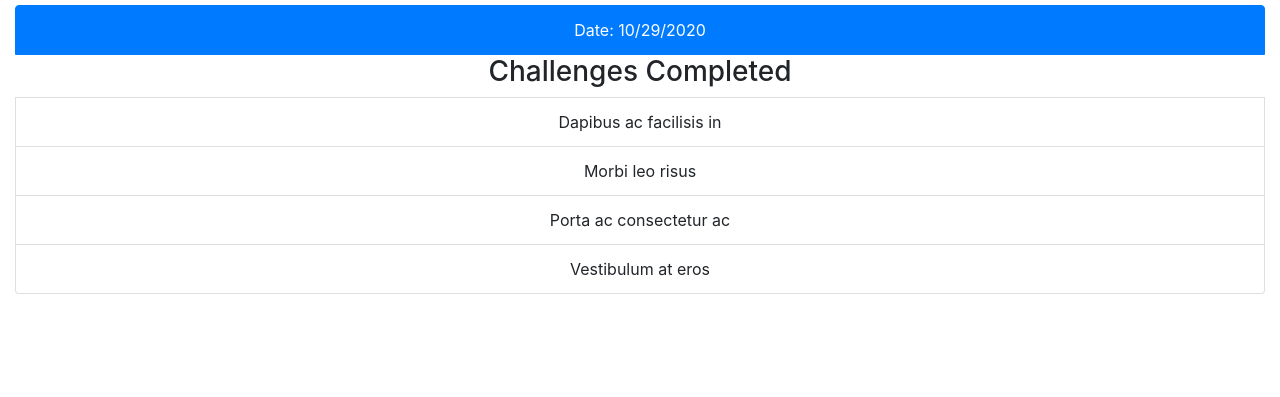
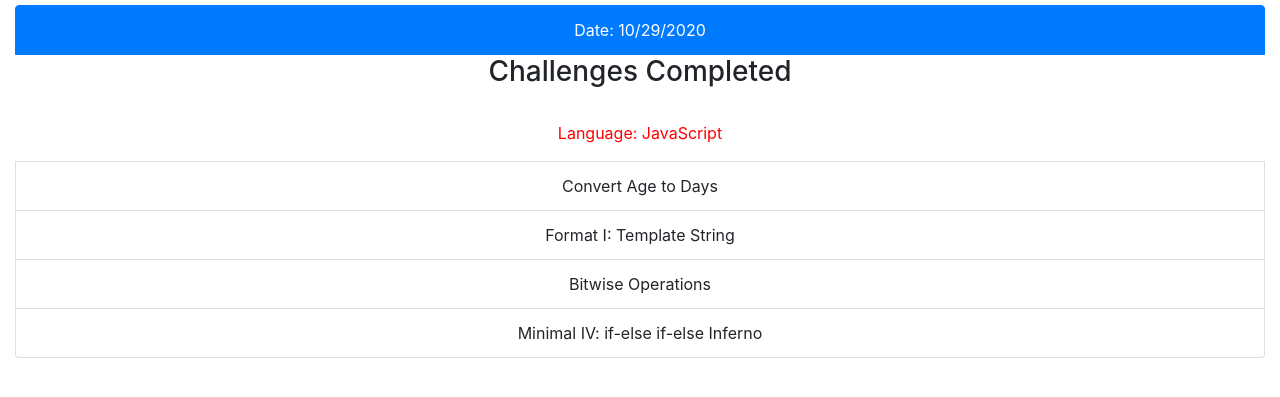
Before and after one commit to IsaiahWright902/edabit, a plain HTML site: page index.html in a window 1280 px wide. Shown: the part 51-448 px from the top of the page. Drawn offline with nearby package versions, Linux system fonts and the light colour scheme.

Commit message:
challenges for the day

```diff
--- a/index.html
+++ b/index.html
@@ -13,11 +13,12 @@
                 <h1>EdaBit Logs!</h1>
                 <ul class="list-group">
                     <li class="list-group-item active">Date: 10/29/2020</li>
-             <h3>Challenges Completed</h3>
-                    <li class="list-group-item">Dapibus ac facilisis in</li>
-                    <li class="list-group-item">Morbi leo risus</li>
-                    <li class="list-group-item">Porta ac consectetur ac</li>
-                    <li class="list-group-item">Vestibulum at eros</li>
+             <h3>Challenges Completed</h3> <br>
+             <p style="color : red;">Language: JavaScript</p>
+                    <li class="list-group-item">Convert Age to Days</li>
+                    <li class="list-group-item">Format I: Template String</li>
+                    <li class="list-group-item">Bitwise Operations</li>
+                    <li class="list-group-item">Minimal IV: if-else if-else Inferno</li>
                   </ul>
                   <br>
             </div>
```
